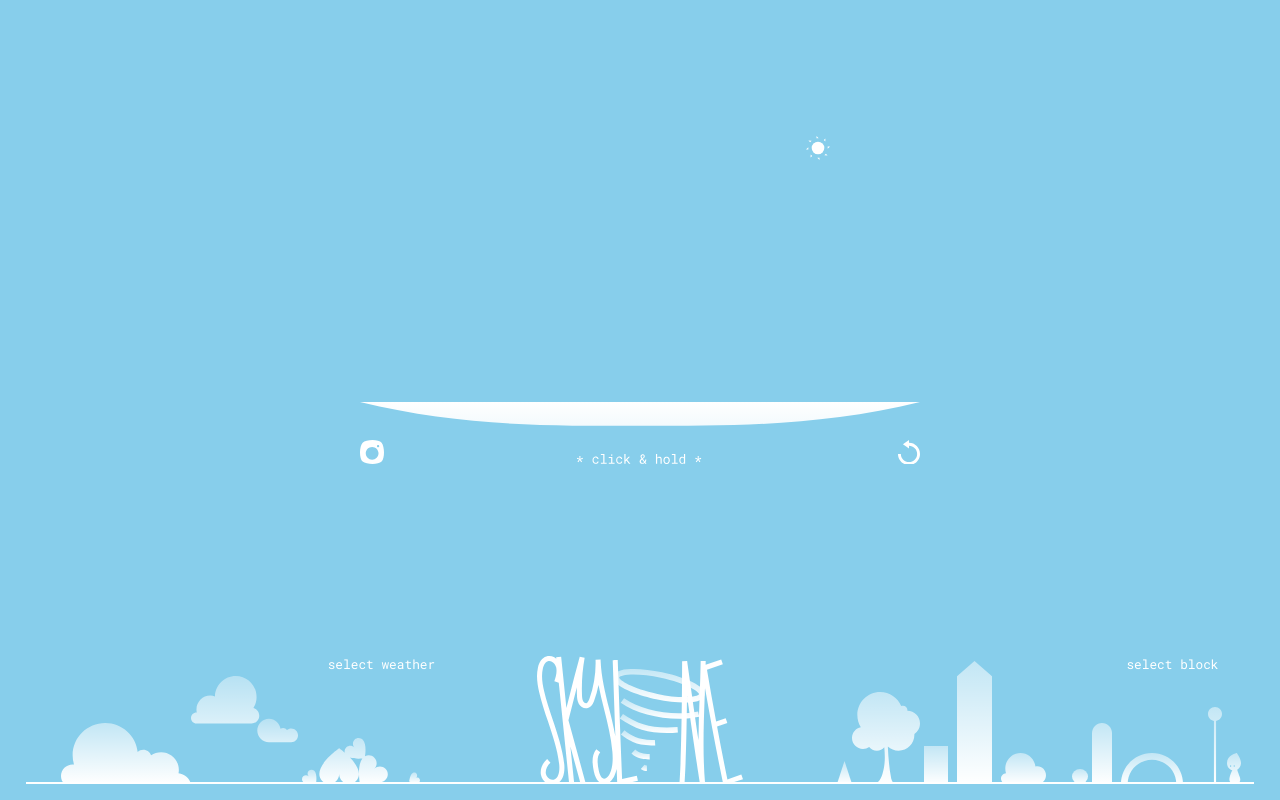
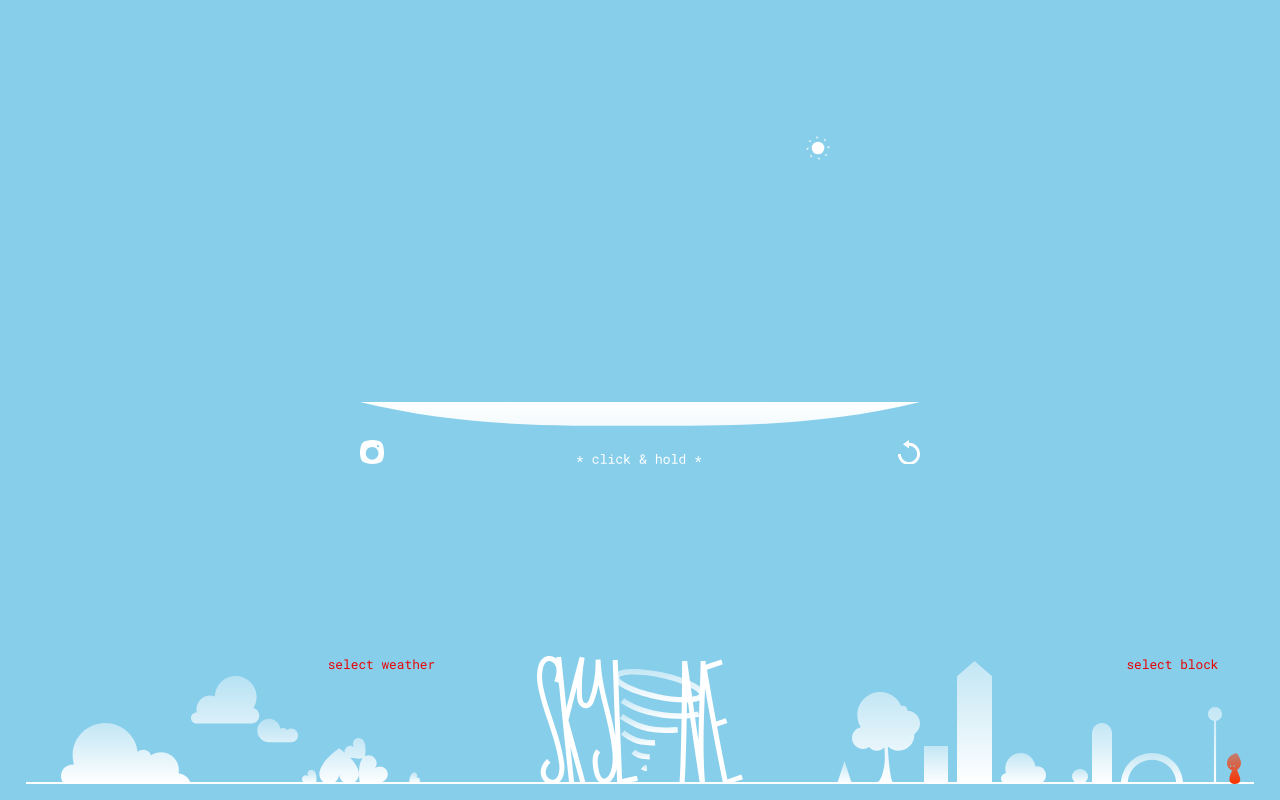
Before and after one commit to kimestelle/city-skyline, a React (Vite) app: page / in a window 1280 px wide. Built offline with nearby package versions, Linux system fonts and the light colour scheme; a web font is replaced by a local one.

Commit message:
set default state to sprite and changed text color to red

```diff
--- a/src/App.css
+++ b/src/App.css
@@ -336,3 +336,7 @@ h5 {
 .selected-block {
   filter: brightness(0) saturate(100%) invert(28%) sepia(90%) saturate(1800%) hue-rotate(356deg) brightness(93%) contrast(118%);
 }
+
+.text-red {
+  color: #E70503
+}
--- a/src/App.jsx
+++ b/src/App.jsx
@@ -16,7 +16,7 @@ import Tornado from './tornado.jsx'
 
 function App() {
   const toCaptureRef = useRef(null);
-  const [blockType, setType] = useState(null);
+  const [blockType, setType] = useState('sprite');
   const [weather, setWeather] = useState(null);
   const [day, setDay] = useState(true);
   const [tornado, setTornado] = useState(false);
@@ -69,7 +69,7 @@ function App() {
         <div className="block-menu-container">
           <WeatherMenu onWeatherChange={handleWeatherChange}/>
         </div>
-        <h5>select weather</h5>
+        <h5 className='text-red'>select weather</h5>
         {/* </div> */}
         <div className="title-container">
           <img src={title} className="title"/>
@@ -89,7 +89,7 @@ function App() {
         </div>
 
         </div>
-        <h5>select block</h5>
+        <h5 className='text-red'>select block</h5>
         {/* </div> */}
       </div>
     </div>
```
